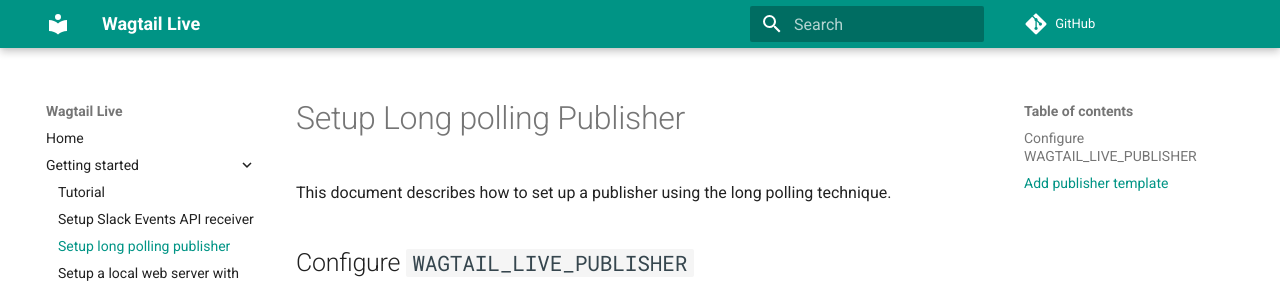
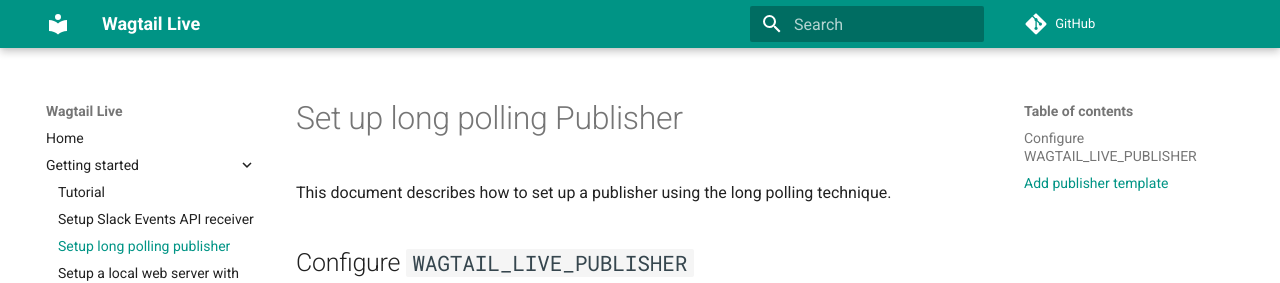
Before and after one commit to wagtail/wagtail-live, an MkDocs documentation site: the page built from docs/getting_started/setup_long_polling.md, in a window 1280 px wide. Shown: the top 283 px of the page. Built offline with MkDocs 1.6.1 and Material for MkDocs 9.7.7, drawn with Linux system fonts in a browser that asks for light colours; comment, search, counter and statistics services are not loaded.

Commit message:
Update docs/getting_started/setup_long_polling.md
Co-authored-by: Tom Dyson <tom@torchbox.com>

```diff
--- a/docs/getting_started/setup_long_polling.md
+++ b/docs/getting_started/setup_long_polling.md
@@ -1,4 +1,4 @@
-# Setup Long polling Publisher
+# Set up long polling Publisher
 
 This document describes how to set up a publisher using the long polling technique.
 
```
